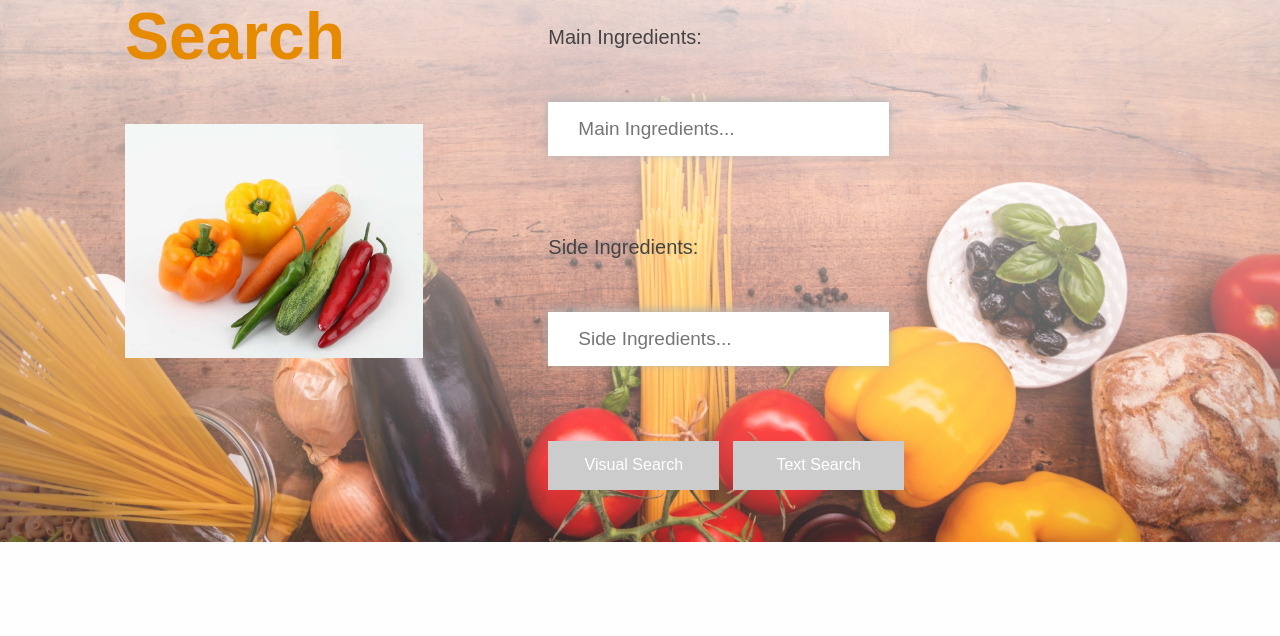
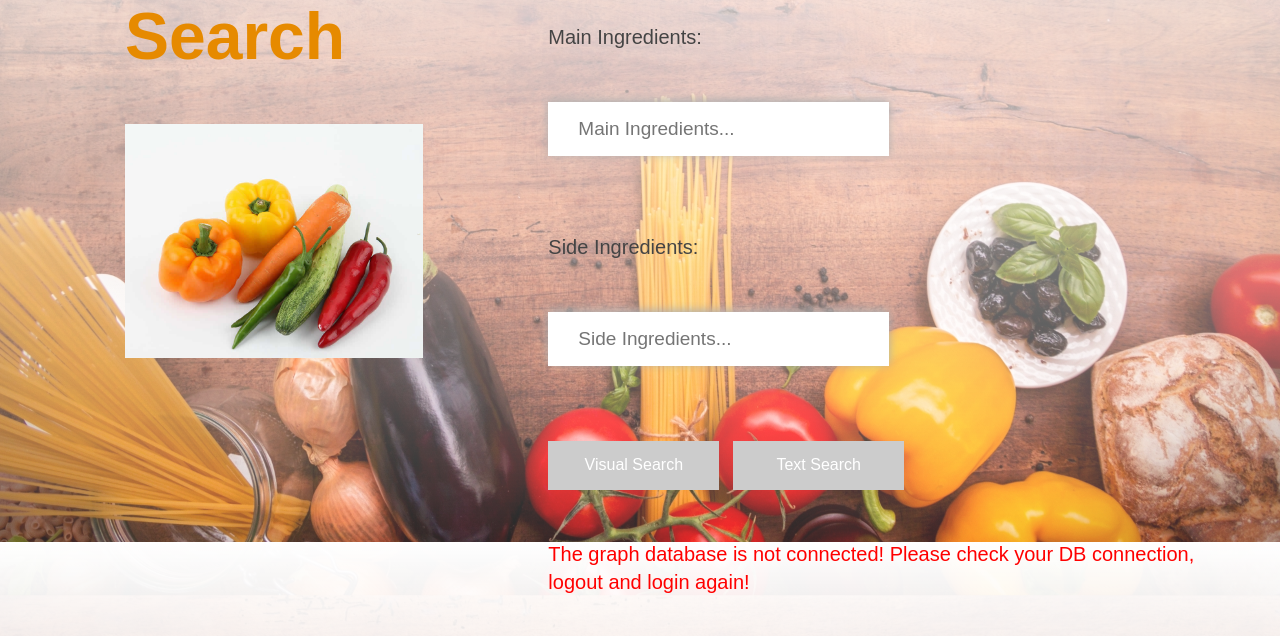
Before and after one commit to hljan/recipe-recommender, a Flask app: template RecipeApp/templates/main.html in a window 1280 px wide. Shown: the part 258-894 px from the top of the page. Before the commit the page ends 800 px from the top, so only its background shows below. Run offline with Flask 2, Linux system fonts and the light colour scheme; the template is opened without the code that fills it, so the values that code supplies are empty; some libraries are stand-ins or nearby versions.

Commit message:
added DB connection

```diff
--- a/RecipeApp/main.py
+++ b/RecipeApp/main.py
@@ -1,22 +1,42 @@
 from flask import Blueprint, render_template, request, redirect, url_for
-from models import get_csv_dict
+from models import get_csv_dict, init_neo4j, test_conn
 
 # from flask_login import login_required
 
 main = Blueprint('main', __name__)
+
+ingredients_dict = dict()
+main_ingredients = list()
+side_ingredients = list()
+
+driver_neo4j = ''
 
 
 @main.route('/main/<user_id>', methods=['GET', 'POST'])
 # @login_required
 def initial_search(user_id):
     if request.method == 'GET':
-        ingredient_dict = get_csv_dict('data/ingredient_list.csv')
-        return render_template('main.html', user_id=user_id, ingredients=ingredient_dict)
+        global ingredients_dict, driver_neo4j, session_neo4j
+
+        if not ingredients_dict:
+            ingredients_dict = get_csv_dict('data/ingredient_list.csv')
+
+        if not driver_neo4j:
+            driver_neo4j = init_neo4j()
+            # only check for the first time
+            is_db_up = test_conn(driver_neo4j)
+            return render_template('main.html', user_id=user_id, ingredients=ingredients_dict, db_connected=is_db_up)
+
+        return render_template('main.html', user_id=user_id, ingredients=ingredients_dict, db_connected=True)
+
     elif request.method == 'POST':
+        global main_ingredients, side_ingredients
+
         main_ingredients = request.form['main_ingredients']
         side_ingredients = request.form['side_ingredients']
-        print(main_ingredients)
-        print(side_ingredients)
+
+        main_ingredients = list(main_ingredients[:-1].split(","))
+        side_ingredients = list(side_ingredients[:-1].split(","))
 
         if request.form['search_type'] == 'visual_search':
             return redirect(url_for('visualSearch.matching_recipes', user_id=user_id))
--- a/RecipeApp/static/css/style.css
+++ b/RecipeApp/static/css/style.css
@@ -16,6 +16,10 @@ body {
     background-image: linear-gradient(rgba(255, 255, 255, 1), rgba(255, 255, 255, 0.15)), url('../images/background.jpg');
     background-size: cover;
     background-attachment: fixed;
+}
+
+.ui-autocomplete-custom {
+    background: #ffffff;
 }
 
 a {
@@ -1246,6 +1250,13 @@ nav.main-menu {
     display: none;
 }
 
+.error_msg_db {
+    font-size: 20px;
+    line-height: 28px;
+    color: #ff0000;
+    padding: 40px 0px;
+}
+
 .search_btn {
     font-size: 16px;
     border: #e68a00 solid 1px;
--- a/RecipeApp/templates/main.html
+++ b/RecipeApp/templates/main.html
@@ -14,7 +14,7 @@
 <ul class="menu-area-main">
     <li>User ID: {{ user_id }}</li>
     <li class="active">
-        <a href="{{ url_for('main.initial_search', user_id=user_id) }}">Home</a>
+        <a href="{{ url_for('main.initial_search', user_id=user_id, db_connected=db_connected) }}">Home</a>
     </li>
     <li>
         <a href="{{ url_for('auth.logout') }}">
@@ -45,7 +45,7 @@
                 <div id="warning_message" class="warning_msg">
                     Please select at least one main ingredient to proceed
                 </div>
-                <form class="Ingredients" action="{{ url_for('main.initial_search', user_id=user_id) }}" method="POST">
+                <form class="Ingredients" action="{{ url_for('main.initial_search', user_id=user_id, db_connected=db_connected) }}" method="POST">
                     <p>Main Ingredients:</p>
                     <input class="Ingredients_fom" placeholder="Main Ingredients..." type="text"
                            id="inputMainIngredients">
@@ -183,6 +183,12 @@
                 <div id="error_message" class="error_msg">
                     The given ingredient has already been selected
                 </div>
+                {% if not db_connected %}
+                    <div id="error_message_db" class="error_msg_db">
+                        The graph database is not connected!
+                        Please check your DB connection, logout and login again!
+                    </div>
+                {% endif %}
             </div>
         </div>
 
```
Also changed, not shown: RecipeApp/models.py (+20 -4 lines).
